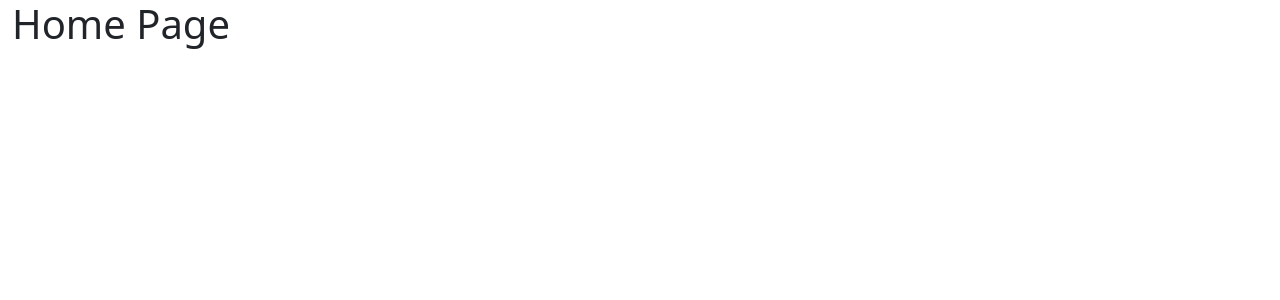
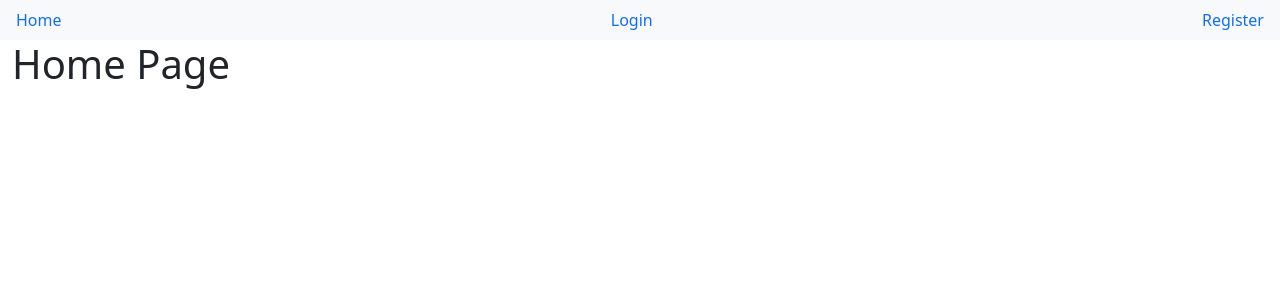
Before and after one commit to mohamedisakr/node-hotel-booking-client, a React (Create React App) app: page / in a window 1280 px wide. Shown: the top 300 px of the page. Built offline with nearby package versions, Linux system fonts and the light colour scheme.

Commit message:
implement navigation menu bar

```diff
--- a/public/index.html
+++ b/public/index.html
@@ -12,10 +12,6 @@
     <link rel="apple-touch-icon" href="%PUBLIC_URL%/logo192.png" />
 
     <link rel="manifest" href="%PUBLIC_URL%/manifest.json" />
-    <link
-      rel="stylesheet"
-      href="../node_modules/bootstrap/dist/css/bootstrap.min.css"
-    />
 
     <title>React App</title>
   </head>
--- a/src/App.js
+++ b/src/App.js
@@ -1,11 +1,13 @@
-import {BrowserRouter, Switch, Routes, Route} from 'react-router-dom'
+import {BrowserRouter, Routes, Route} from 'react-router-dom'
 import Login from './auth/Login'
 import Register from './auth/Register'
 import Home from './booking/Home'
+import TopNav from './components/TopNav'
 
 const App = () => {
   return (
     <BrowserRouter>
+      <TopNav />
       <Routes>
         <Route exact path="/" element={<Home />} />
         <Route exact path="/login" element={<Login />} />
--- /dev/null
+++ b/src/components/TopNav.js
@@ -0,0 +1,19 @@
+import {Link} from 'react-router-dom'
+
+const TopNav = () => {
+  return (
+    <div className="nav bg-light d-flex justify-content-between">
+      <Link className="nav-link" to="/">
+        Home
+      </Link>
+      <Link className="nav-link" to="/login">
+        Login
+      </Link>
+      <Link className="nav-link" to="/register">
+        Register
+      </Link>
+    </div>
+  )
+}
+
+export default TopNav
--- a/src/index.js
+++ b/src/index.js
@@ -1,17 +1,12 @@
-import React from 'react';
-import ReactDOM from 'react-dom';
-import './index.css';
-import App from './App';
-import reportWebVitals from './reportWebVitals';
+import React from 'react'
+import ReactDOM from 'react-dom'
+import 'bootstrap/dist/css/bootstrap.css'
+import './index.css'
+import App from './App'
 
 ReactDOM.render(
   <React.StrictMode>
     <App />
   </React.StrictMode>,
-  document.getElementById('root')
-);
-
-// If you want to start measuring performance in your app, pass a function
-// to log results (for example: reportWebVitals(console.log))
-// or send to an analytics endpoint. Learn more: https://bit.ly/CRA-vitals
-reportWebVitals();
+  document.getElementById('root'),
+)
```
